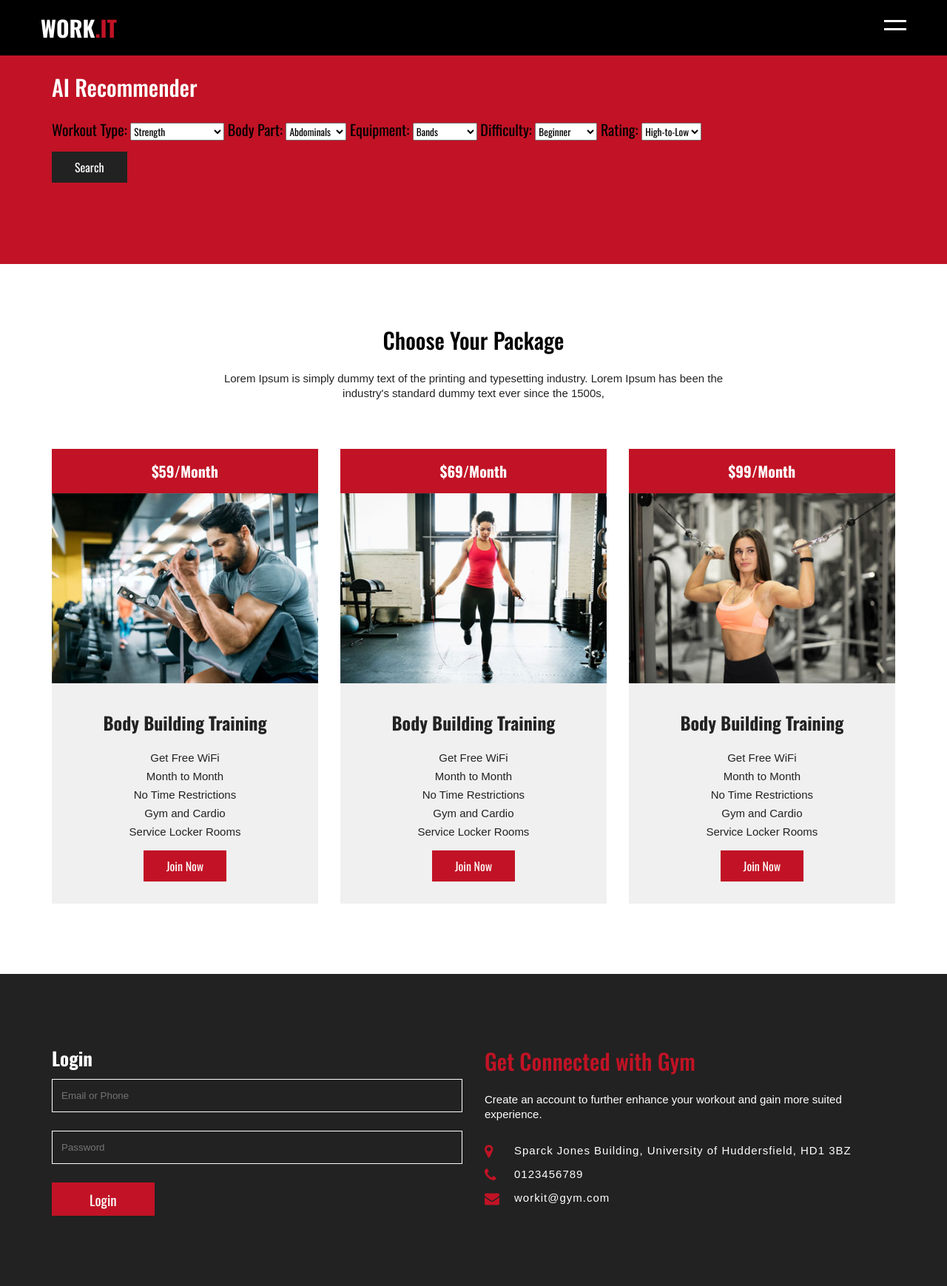
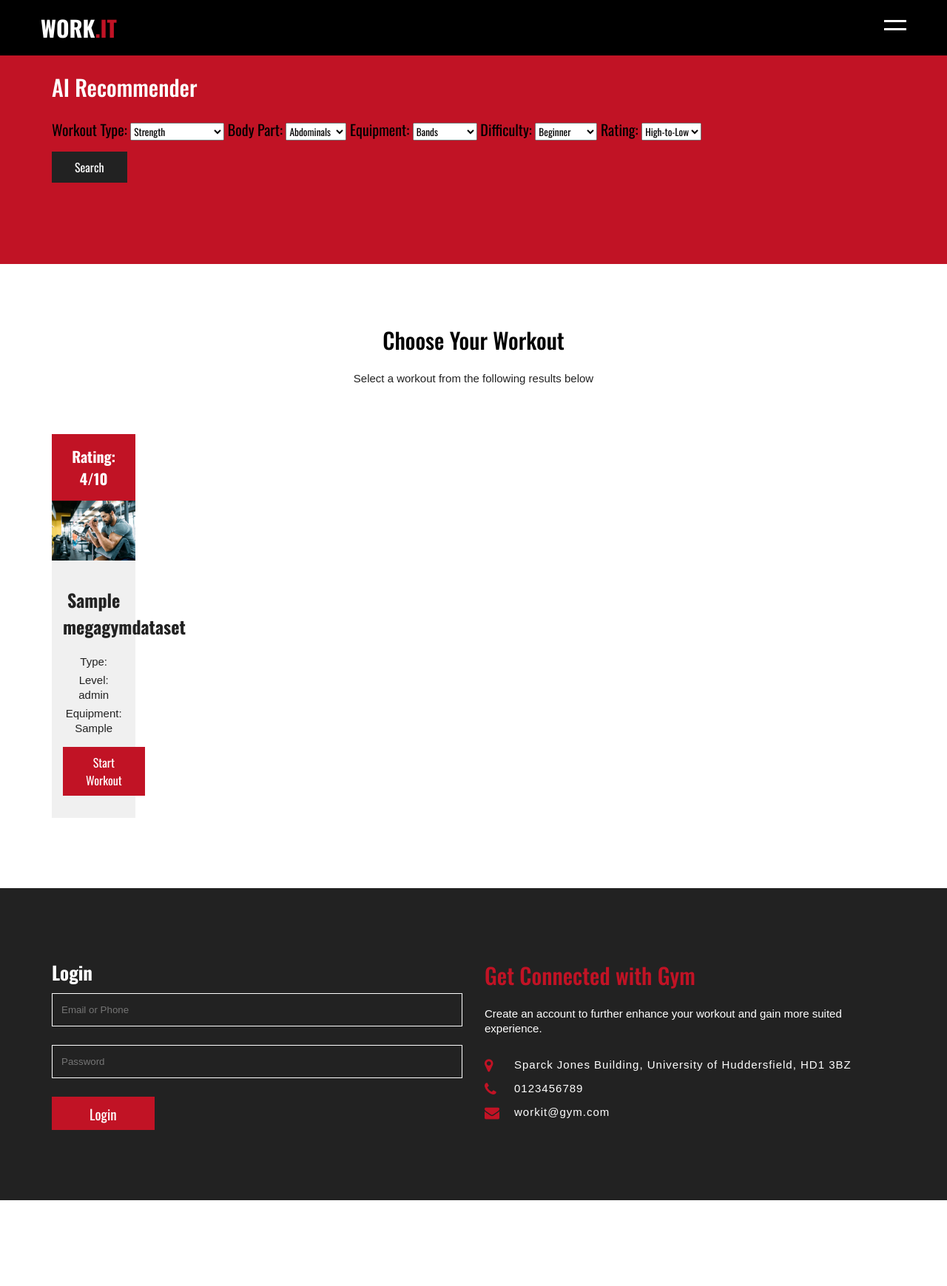
Before and after one commit to muiz2353673/workIt, a PHP site: page /recommender.php in a window 1280 px wide. Shown: the whole page at 74% size. After the commit the page ends 1623 px from the top, so only its background shows below. Run offline with PHP 8.4, Linux system fonts and the light colour scheme; tables that the repository leaves empty or names only in its code hold one stand-in row (values such as "Sample post"); some libraries are stand-ins or nearby versions.

Commit message:
Update recommender.php

```diff
--- a/recommender.php
+++ b/recommender.php
@@ -114,86 +114,96 @@
  </section>
  <!-- End Service -->
 
- <!-- Start Price -->
+<!-- Start Results -->
 <section class="price-package" id="price">
     <div class="container">
-  	 	  <h2>Choose Your Package</h2>
-  	 	  <p class="title-p">Lorem Ipsum is simply dummy text of the printing and typesetting industry. Lorem Ipsum has been the industry's standard dummy text ever since the 1500s, </p>
+        <h2>Choose Your Workout</h2>
+        <p class="title-p">Select a workout from the following results below</p>
         <div class="content">
-  	 	  	  <div class="box wow bounceInUp">
-  	 	  	  	  <div class="inner">
-  	 	  	  	  	   <div class="price-tag">
-  	 	  	  	  	   	  $59/Month
-  	 	  	  	  	   </div>
-  	 	  	  	  	   <div class="img">
-  	 	  	  	  	   	 <img src="images/price1.jpg" alt="price" />
-  	 	  	  	  	   </div>
-  	 	  	  	  	   <div class="text">
-  	 	  	  	  	   	  <h3>Body Building Training</h3>
-  	 	  	  	  	   	  <p>Get Free WiFi</p>
-  	 	  	  	  	   	  <p>Month to Month</p>
-  	 	  	  	  	   	  <p>No Time Restrictions</p>
-  	 	  	  	  	   	  <p>Gym and Cardio</p>
-  	 	  	  	  	   	  <p>Service Locker Rooms</p>
-  	 	  	  	  	   	  <a href="" class="btn">Join Now</a>
-  	 	  	  	  	   </div>
-  	 	  	  	  </div>
-  	 	  	  </div>
-  	 	  	  <div class="box wow bounceInUp" data-wow-delay="0.2s">
-  	 	  	  	  <div class="inner">
-  	 	  	  	  	   <div class="price-tag">
-  	 	  	  	  	   	  $69/Month
-  	 	  	  	  	   </div>
-  	 	  	  	  	   <div class="img">
-  	 	  	  	  	   	 <img src="images/price2.jpg" alt="price" />
-  	 	  	  	  	   </div>
-  	 	  	  	  	   <div class="text">
-  	 	  	  	  	   	  <h3>Body Building Training</h3>
-  	 	  	  	  	   	  <p>Get Free WiFi</p>
-  	 	  	  	  	   	  <p>Month to Month</p>
-  	 	  	  	  	   	  <p>No Time Restrictions</p>
-  	 	  	  	  	   	  <p>Gym and Cardio</p>
-  	 	  	  	  	   	  <p>Service Locker Rooms</p>
-  	 	  	  	  	   	  <a href="" class="btn">Join Now</a>
-  	 	  	  	  	   </div>
-  	 	  	  	  </div>
-  	 	  	  </div>
-  	 	  	  <div class="box wow bounceInUp" data-wow-delay="0.4s">
-  	 	  	  	  <div class="inner">
-  	 	  	  	  	   <div class="price-tag">
-  	 	  	  	  	   	  $99/Month
-  	 	  	  	  	   </div>
-  	 	  	  	  	   <div class="img">
-  	 	  	  	  	   	 <img src="images/price3.jpg" alt="price" />
-  	 	  	  	  	   </div>
-  	 	  	  	  	   <div class="text">
-  	 	  	  	  	   	  <h3>Body Building Training</h3>
-  	 	  	  	  	   	  <p>Get Free WiFi</p>
-  	 	  	  	  	   	  <p>Month to Month</p>
-  	 	  	  	  	   	  <p>No Time Restrictions</p>
-  	 	  	  	  	   	  <p>Gym and Cardio</p>
-  	 	  	  	  	   	  <p>Service Locker Rooms</p>
-  	 	  	  	  	   	  <a href="" class="btn">Join Now</a>
-  	 	  	  	  	   </div>
-  	 	  	  	  </div>
-  	 	  	  </div>
+            <?php
+            // Connect to the database
+            $servername = "localhost";
+            $username = "workit";
+            $password = "umbra(despair>Quartz218";
+            $dbname = "workit";
+
+            $conn = new mysqli($servername, $username, $password, $dbname);
+
+            // Check connection
+            if ($conn->connect_error) {
+                die("Connection failed: " . $conn->connect_error);
+            }
+
+            // Array of 10 IDs
+            $ids = array(1, 2, 3, 4, 5, 6, 7, 8, 9, 10);
+
+            // Fetch data from the database for the specified IDs
+            $sql = "SELECT Title, Type, Level, Equipment, Rating FROM megaGymDataset WHERE ID IN (" . implode(',', $ids) . ")";
+            $result = $conn->query($sql);
+
+            if ($result->num_rows > 0) {
+                // Initialize counter for number of packages
+                $package_count = 0;
+
+                // Output each price package dynamically
+                while ($row = $result->fetch_assoc()) {
+                    // Start a new row after every 3 packages
+                    if ($package_count % 3 == 0) {
+                        echo '<div class="row">';
+                    }
+
+                    echo '<div class="col-md-4">'; // Assuming each package takes up 4 columns in a row
+                    echo '<div class="box wow bounceInUp">';
+                    echo '<div class="inner">';
+                    echo '<div class="price-tag">' ."Rating: ". $row["Rating"]."/10". '</div>';
+                    echo '<div class="img">';
+                    echo '<img src="images/price1.jpg" alt="price" />';
+                    echo '</div>';
+                    echo '<div class="text">';
+                    echo '<h3>' . $row["Title"] . '</h3>';
+                    echo '<p>Type: ' . $row["Type"] . '</p>';
+                    echo '<p>Level: ' . $row["Level"] . '</p>';
+                    echo '<p>Equipment: ' . $row["Equipment"] . '</p>';
+                    echo '<a href="" class="btn">Start Workout</a>';
+                    echo '</div>';
+                    echo '</div>';
+                    echo '</div>';
+                    echo '</div>';
+
+                    // Increment package count
+                    $package_count++;
+
+                    // Close the row after every 3 packages
+                    if ($package_count % 3 == 0) {
+                        echo '</div>'; // Close row
+                    }
+                }
+
+                // Close the row if the total number of packages is not a multiple of 3
+                if ($package_count % 3 != 0) {
+                    echo '</div>'; // Close row
+                }
+            } else {
+                echo "0 results";
+            }
+
+            // Close the connection
+            $conn->close();
+            ?>
         </div>
     </div>
 </section>
- <!-- End Price -->
+<!-- End Results -->
 
 <!-- Start Contact -->
 <section class="contact" id="login">
     <div class="container">
         <div class="content">
-
             <div class="box form wow slideInLeft">
                 <h3 class="login-heading">Login</h3>
                 <form>
                     <input type="text" placeholder="Email or Phone">
                     <input type="password" placeholder="Password">
-
-
                     <button type="submit">Login</button>
                 </form>
             </div>
@@ -207,14 +217,12 @@
                         <li><span class="fa fa-envelope"></span> workit@gym.com</li>
                     </ul>
                 </div>
-
-
-
             </div>
         </div>
     </div>
 </section>
 <!-- End Contact -->
+
 
 
 
```
Lines whose indentation alone changed are shown as unchanged.
